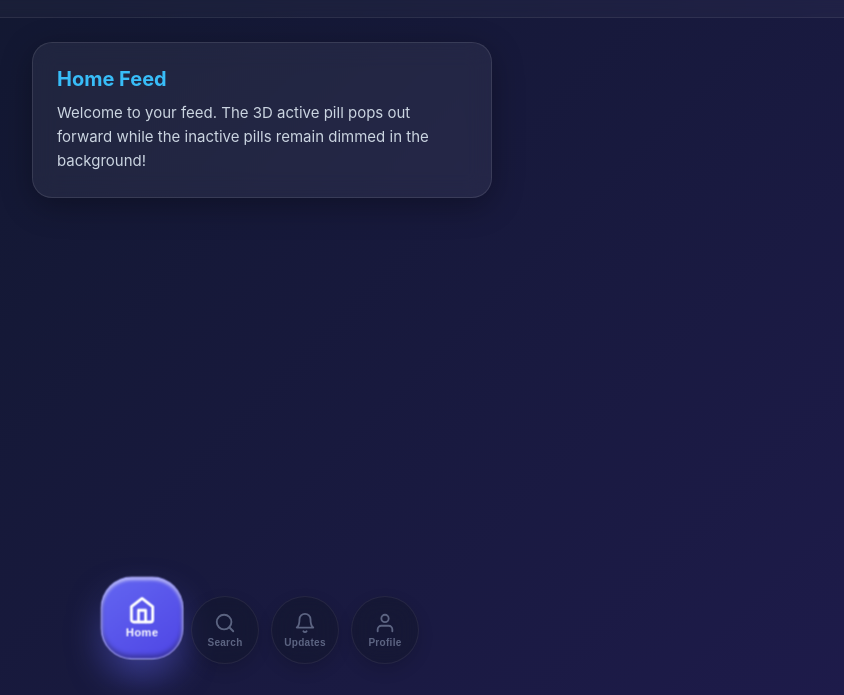
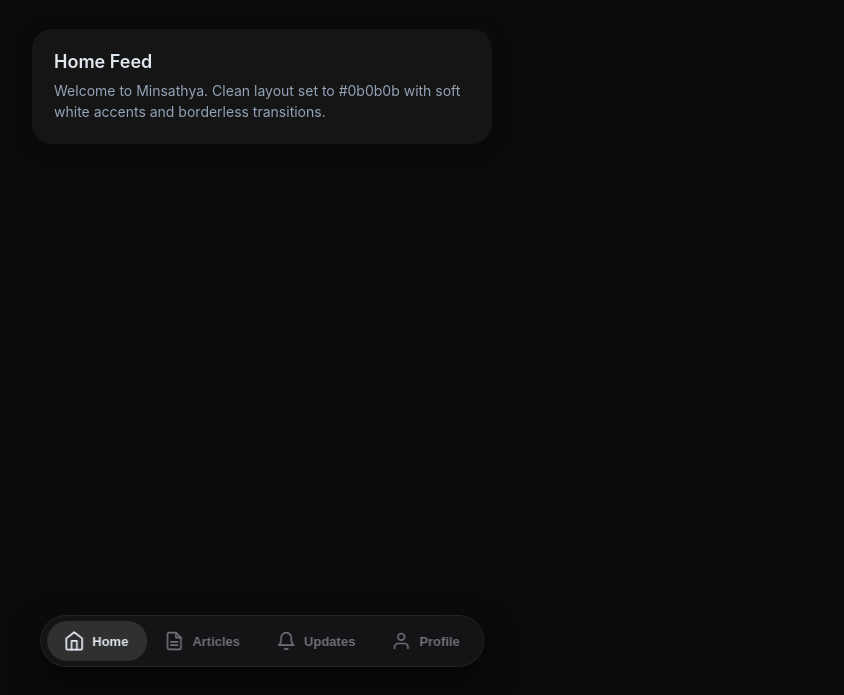
Before and after one commit to minsathya/minsathya-app, a plain HTML site: page index.html in a window 1280 px wide. Shown: the part 105-800 px from the top of the page, without its empty margins (378-1222 px from the left). Drawn offline with Linux system fonts and the light colour scheme.

Commit message:
Update index.html

```diff
--- a/index.html
+++ b/index.html
@@ -5,7 +5,7 @@
   <meta name="viewport" content="width=device-width, initial-scale=1.0, maximum-scale=1.0, user-scalable=no, viewport-fit=cover">
   <title>Minsathya</title>
   <style>
-    /* Base Reset & Styling */
+    /* Base Reset & Theme Setup */
     * {
       box-sizing: border-box;
       margin: 0;
@@ -15,8 +15,8 @@
 
     body {
       font-family: -apple-system, BlinkMacSystemFont, "Segoe UI", Roboto, Helvetica, Arial, sans-serif;
-      background: linear-gradient(135deg, #0f172a 0%, #1e1b4b 100%);
-      color: #ffffff;
+      background-color: #0b0b0b; /* Requested main background */
+      color: #e2e8f0; /* Soft White */
       min-height: 100vh;
       padding-bottom: 120px;
       display: flex;
@@ -24,38 +24,38 @@
       align-items: center;
     }
 
-    /* Header */
+    /* Clean Header - Completely Borderless */
     header {
       width: 100%;
-      padding: 50px 20px 20px;
+      padding: 48px 24px 16px;
       text-align: center;
-      background: rgba(255, 255, 255, 0.03);
-      backdrop-filter: blur(10px);
-      border-bottom: 1px solid rgba(255, 255, 255, 0.08);
+      background: #0b0b0b;
+      border: none; /* No separating lines */
     }
 
     header h1 {
       font-size: 26px;
       font-weight: 700;
-      letter-spacing: 0.5px;
+      color: #e2e8f0; /* Soft white */
+      letter-spacing: -0.3px;
     }
 
     header p {
       font-size: 14px;
-      color: #94a3b8;
-      margin-top: 4px;
+      color: #8a8f99; /* Soft muted gray */
+      margin-top: 6px;
     }
 
     /* Content Area */
     .content-container {
       width: 100%;
       max-width: 500px;
-      padding: 24px 20px;
+      padding: 16px 20px;
     }
 
     .tab-content {
       display: none;
-      animation: fadeIn 0.3s cubic-bezier(0.4, 0, 0.2, 1);
+      animation: fadeIn 0.3s ease;
     }
 
     .tab-content.active {
@@ -63,212 +63,226 @@
     }
 
     @keyframes fadeIn {
-      from { opacity: 0; transform: translateY(10px); }
+      from { opacity: 0; transform: translateY(6px); }
       to { opacity: 1; transform: translateY(0); }
     }
 
     .card {
-      background: rgba(255, 255, 255, 0.06);
-      backdrop-filter: blur(12px);
+      background: #151515;
       border-radius: 20px;
-      padding: 24px;
-      border: 1px solid rgba(255, 255, 255, 0.1);
-      box-shadow: 0 8px 32px rgba(0, 0, 0, 0.3);
+      padding: 22px;
+      margin-bottom: 16px;
+      border: none;
+      box-shadow: 0 4px 20px rgba(0, 0, 0, 0.4);
     }
 
     .card h3 {
-      font-size: 20px;
-      margin-bottom: 10px;
-      color: #38bdf8;
+      font-size: 18px;
+      color: #e2e8f0; /* Soft white */
+      margin-bottom: 8px;
+      font-weight: 600;
     }
 
     .card p {
-      font-size: 15px;
-      color: #cbd5e1;
-      line-height: 1.6;
-    }
-
-    /* Search Box styling inside Search Tab */
-    .search-input {
-      width: 100%;
-      padding: 14px 18px;
-      border-radius: 12px;
-      border: 1px solid rgba(255, 255, 255, 0.15);
-      background: rgba(0, 0, 0, 0.2);
-      color: #ffffff;
-      font-size: 15px;
-      margin-top: 12px;
-      outline: none;
+      font-size: 14px;
+      color: #94a3b8; /* Soft muted text */
+      line-height: 1.5;
     }
 
     /* ---------------------------------------------------- */
-    /* SEPARATE 3D FLOATING CIRCLE / PILL NAVIGATION BAR   */
+    /* SLICE-STYLE FLOATING CAPSULE DOCK & SLIDING PILL      */
     /* ---------------------------------------------------- */
-    .floating-nav {
+    .slice-dock-wrapper {
       position: fixed;
       bottom: 28px;
       left: 50%;
       transform: translateX(-50%);
+      z-index: 9999;
+    }
+
+    .slice-dock {
+      position: relative;
       display: flex;
       align-items: center;
-      gap: 12px; /* Spacing between independent circles */
-      z-index: 9999;
-      padding: 0 10px;
+      background: rgba(22, 22, 24, 0.90);
+      backdrop-filter: blur(20px);
+      -webkit-backdrop-filter: blur(20px);
+      padding: 5px;
+      border-radius: 40px;
+      border: 1px solid rgba(255, 255, 255, 0.07);
+      box-shadow: 0 16px 36px rgba(0, 0, 0, 0.6);
     }
 
-    /* Individual Circular/Pill Button */
-    .nav-pill {
+    /* Fluid Sliding Highlight Pill */
+    .active-indicator {
+      position: absolute;
+      top: 5px;
+      bottom: 5px;
+      left: 0;
+      width: 60px;
+      background: rgba(255, 255, 255, 0.12); /* Subtle pill highlight */
+      border-radius: 32px;
+      transition: transform 0.35s cubic-bezier(0.2, 0.8, 0.2, 1), width 0.35s cubic-bezier(0.2, 0.8, 0.2, 1);
+      z-index: 1;
+    }
+
+    /* Tab Buttons */
+    .nav-item {
+      position: relative;
+      z-index: 2;
       display: flex;
-      flex-direction: column;
       align-items: center;
       justify-content: center;
-      width: 68px;
-      height: 68px;
-      border-radius: 50%; /* Circle shape */
-      border: 1px solid rgba(255, 255, 255, 0.12);
-      background: rgba(18, 20, 29, 0.55); /* Dimmed background */
-      backdrop-filter: blur(12px);
-      -webkit-backdrop-filter: blur(12px);
-      color: #94a3b8;
+      gap: 8px;
+      padding: 10px 18px;
+      border-radius: 32px;
+      border: none;
+      background: transparent;
+      color: #71717a; /* Muted inactive text */
+      font-size: 13px;
+      font-weight: 600;
       cursor: pointer;
-      opacity: 0.55; /* Dimmed state for non-active buttons */
-      transition: all 0.35s cubic-bezier(0.34, 1.56, 0.64, 1);
-      box-shadow: 0 6px 16px rgba(0, 0, 0, 0.25);
+      transition: color 0.3s ease, transform 0.15s ease;
+      user-select: none;
+      white-space: nowrap;
     }
 
-    .nav-pill svg {
-      width: 22px;
-      height: 22px;
-      stroke: currentColor;
+    .nav-item svg {
+      width: 20px;
+      height: 20px;
+      stroke: #71717a; /* Muted soft icon */
       stroke-width: 2;
       stroke-linecap: round;
       stroke-linejoin: round;
       fill: none;
-      transition: transform 0.3s ease;
+      transition: stroke 0.3s ease, transform 0.2s ease;
     }
 
-    .nav-pill span {
-      font-size: 10px;
-      font-weight: 600;
-      margin-top: 3px;
-      letter-spacing: 0.3px;
+    /* Active Tab - Soft White Accent */
+    .nav-item.active {
+      color: #e2e8f0; /* Soft White */
     }
 
-    /* 3D POPPING ACTIVE FACE STATE */
-    .nav-pill.active {
-      opacity: 1; /* Fully visible */
-      transform: translateY(-12px) scale(1.12); /* Elevates forward in 3D */
-      border-radius: 28px; /* Smooth elongated pill */
-      width: 74px;
-      height: 74px;
-      background: linear-gradient(145deg, #6366f1, #4f46e5); /* Vibrant gradient */
-      color: #ffffff;
-      border: 1px solid rgba(255, 255, 255, 0.4);
-
-      /* 3D Depth Shadow & Inner Lighting Effect */
-      box-shadow:
-        0 16px 32px -4px rgba(99, 102, 241, 0.6),
-        0 8px 16px -2px rgba(0, 0, 0, 0.4),
-        inset 0 2px 3px rgba(255, 255, 255, 0.6), /* Top 3D highlight */
-        inset 0 -3px 4px rgba(0, 0, 0, 0.3);      /* Bottom 3D shadow */
+    .nav-item.active svg {
+      stroke: #e2e8f0; /* Soft White Icon */
+      transform: scale(1.05);
     }
 
-    .nav-pill.active svg {
-      transform: scale(1.15);
-      stroke-width: 2.4;
-    }
-
-    .nav-pill:active {
-      transform: scale(0.92);
+    .nav-item:active {
+      transform: scale(0.94);
     }
   </style>
 </head>
 <body>
 
-  <!-- Header -->
+  <!-- Clean Borderless Header -->
   <header>
     <h1>Minsathya</h1>
-    <p>Live App Experience</p>
+    <p>Live app updates in real-time</p>
   </header>
 
-  <!-- Page Sections -->
+  <!-- Content Sections -->
   <main class="content-container">
-
-    <!-- Home Tab -->
     <div id="home" class="tab-content active">
       <div class="card">
         <h3>Home Feed</h3>
-        <p>Welcome to your feed. The 3D active pill pops out forward while the inactive pills remain dimmed in the background!</p>
+        <p>Welcome to Minsathya. Clean layout set to #0b0b0b with soft white accents and borderless transitions.</p>
       </div>
     </div>
 
-    <!-- Search Tab -->
-    <div id="search" class="tab-content">
+    <div id="articles" class="tab-content">
       <div class="card">
-        <h3>Search</h3>
-        <p>Find articles, news, and updates quickly.</p>
-        <input type="text" class="search-input" placeholder="Type here to search..." />
+        <h3>Articles</h3>
+        <p>Read all your latest updates and posts here.</p>
       </div>
     </div>
 
-    <!-- Updates Tab -->
     <div id="updates" class="tab-content">
       <div class="card">
-        <h3>Live Updates</h3>
-        <p>Stay updated with instant real-time notifications and announcements.</p>
+        <h3>Updates</h3>
+        <p>Instant news and daily updates delivered straight to your feed.</p>
       </div>
     </div>
 
-    <!-- Profile Tab -->
     <div id="profile" class="tab-content">
       <div class="card">
-        <h3>User Profile</h3>
-        <p>Manage your settings, personal preferences, and account info here.</p>
+        <h3>Profile</h3>
+        <p>Manage your account settings and customization options.</p>
       </div>
     </div>
-
   </main>
 
-  <!-- 4 SEPARATE 3D FLOATING CIRCLE PILLS -->
-  <nav class="floating-nav">
+  <!-- Floating Slice Capsule Navigation Dock -->
+  <div class="slice-dock-wrapper">
+    <nav class="slice-dock" id="sliceDock">
+      <!-- Sliding Highlight Pill Indicator -->
+      <div class="active-indicator" id="indicator"></div>
 
-    <!-- 1. Home -->
-    <button class="nav-pill active" onclick="switchTab(this, 'home')">
+      <button class="nav-item active" onclick="switchTab(this, 'home')">
         <svg viewBox="0 0 24 24"><path d="M3 9l9-7 9 7v11a2 2 0 0 1-2 2H5a2 2 0 0 1-2-2z"></path><polyline points="9 22 9 12 15 12 15 22"></polyline></svg>
         <span>Home</span>
       </button>
 
-    <!-- 2. Search -->
-    <button class="nav-pill" onclick="switchTab(this, 'search')">
-      <svg viewBox="0 0 24 24"><circle cx="11" cy="11" r="8"></circle><line x1="21" y1="21" x2="16.65" y2="16.65"></line></svg>
-      <span>Search</span>
+      <button class="nav-item" onclick="switchTab(this, 'articles')">
+        <svg viewBox="0 0 24 24"><path d="M14 2H6a2 2 0 0 0-2 2v16a2 2 0 0 0 2 2h12a2 2 0 0 0 2-2V8z"></path><polyline points="14 2 14 8 20 8"></polyline><line x1="16" y1="13" x2="8" y2="13"></line><line x1="16" y1="17" x2="8" y2="17"></line></svg>
+        <span>Articles</span>
       </button>
 
-    <!-- 3. Updates -->
-    <button class="nav-pill" onclick="switchTab(this, 'updates')">
+      <button class="nav-item" onclick="switchTab(this, 'updates')">
         <svg viewBox="0 0 24 24"><path d="M18 8A6 6 0 0 0 6 8c0 7-3 9-3 9h18s-3-2-3-9"></path><path d="M13.73 21a2 2 0 0 1-3.46 0"></path></svg>
         <span>Updates</span>
       </button>
 
-    <!-- 4. Profile -->
-    <button class="nav-pill" onclick="switchTab(this, 'profile')">
+      <button class="nav-item" onclick="switchTab(this, 'profile')">
         <svg viewBox="0 0 24 24"><path d="M20 21v-2a4 4 0 0 0-4-4H8a4 4 0 0 0-4 4v2"></path><circle cx="12" cy="7" r="4"></circle></svg>
         <span>Profile</span>
       </button>
+    </nav>
+  </div>
 
-  </nav>
+  <script>
+    function updateIndicator(activeBtn) {
+      const indicator = document.getElementById('indicator');
+      const dock = document.getElementById('sliceDock');
 
-  <!-- Tab Switcher Script -->
-  <script>
+      const btnRect = activeBtn.getBoundingClientRect();
+      const dockRect = dock.getBoundingClientRect();
+
+      // Calculate smooth relative sliding offset
+      const leftOffset = btnRect.left - dockRect.left;
+
+      indicator.style.width = `${btnRect.width}px`;
+      indicator.style.transform = `translateX(${leftOffset}px)`;
+    }
+
     function switchTab(button, tabId) {
-      // 1. Set 3D active state on clicked pill
-      document.querySelectorAll('.nav-pill').forEach(pill => pill.classList.remove('active'));
+      // Toggle tab classes
+      document.querySelectorAll('.nav-item').forEach(btn => btn.classList.remove('active'));
       button.classList.add('active');
 
-      // 2. Show corresponding page section
+      // Slide indicator pill
+      updateIndicator(button);
+
+      // Change visible section
       document.querySelectorAll('.tab-content').forEach(content => content.classList.remove('active'));
       document.getElementById(tabId).classList.add('active');
     }
+
+    // Set initial active indicator position
+    window.addEventListener('DOMContentLoaded', () => {
+      const initialActive = document.querySelector('.nav-item.active');
+      if (initialActive) {
+        updateIndicator(initialActive);
+      }
+    });
+
+    // Adjust position smoothly if screen resizes
+    window.addEventListener('resize', () => {
+      const currentActive = document.querySelector('.nav-item.active');
+      if (currentActive) {
+        updateIndicator(currentActive);
+      }
+    });
   </script>
 
 </body>
```
Lines whose indentation alone changed are shown as unchanged.
